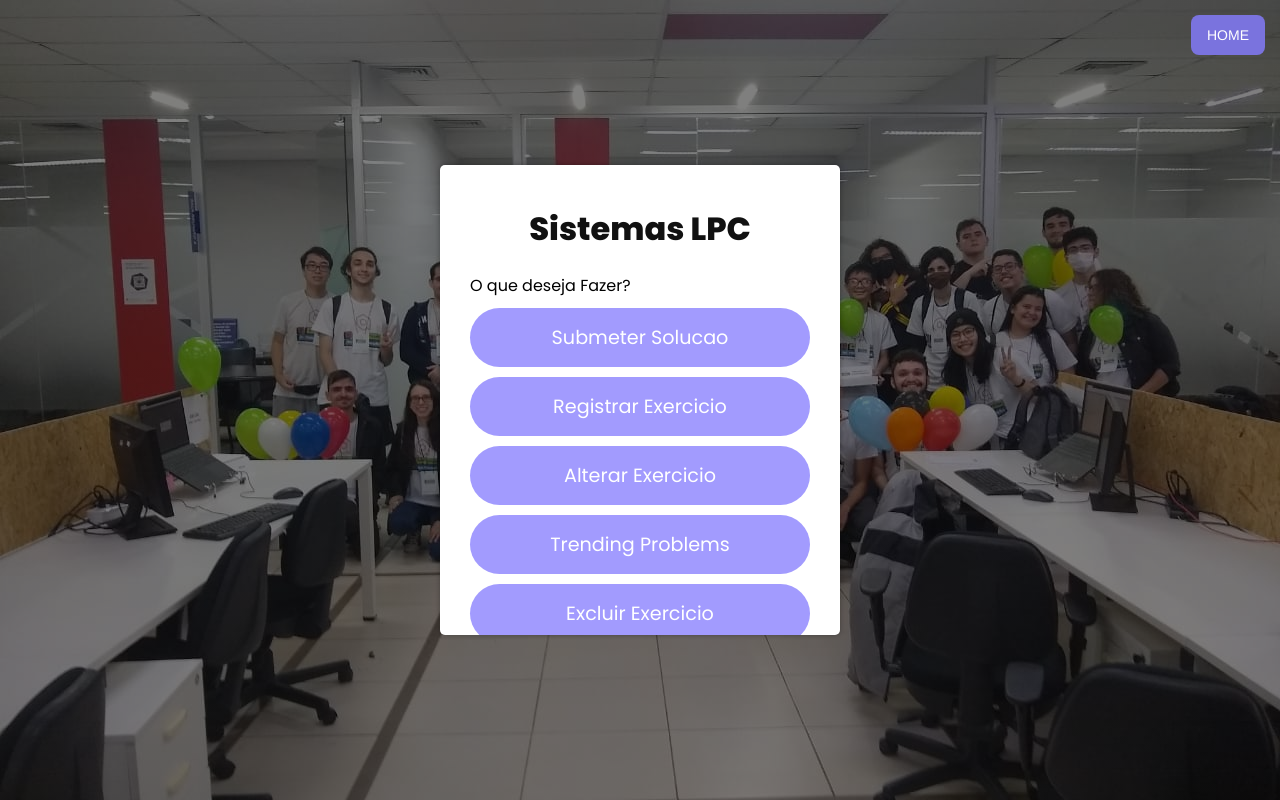
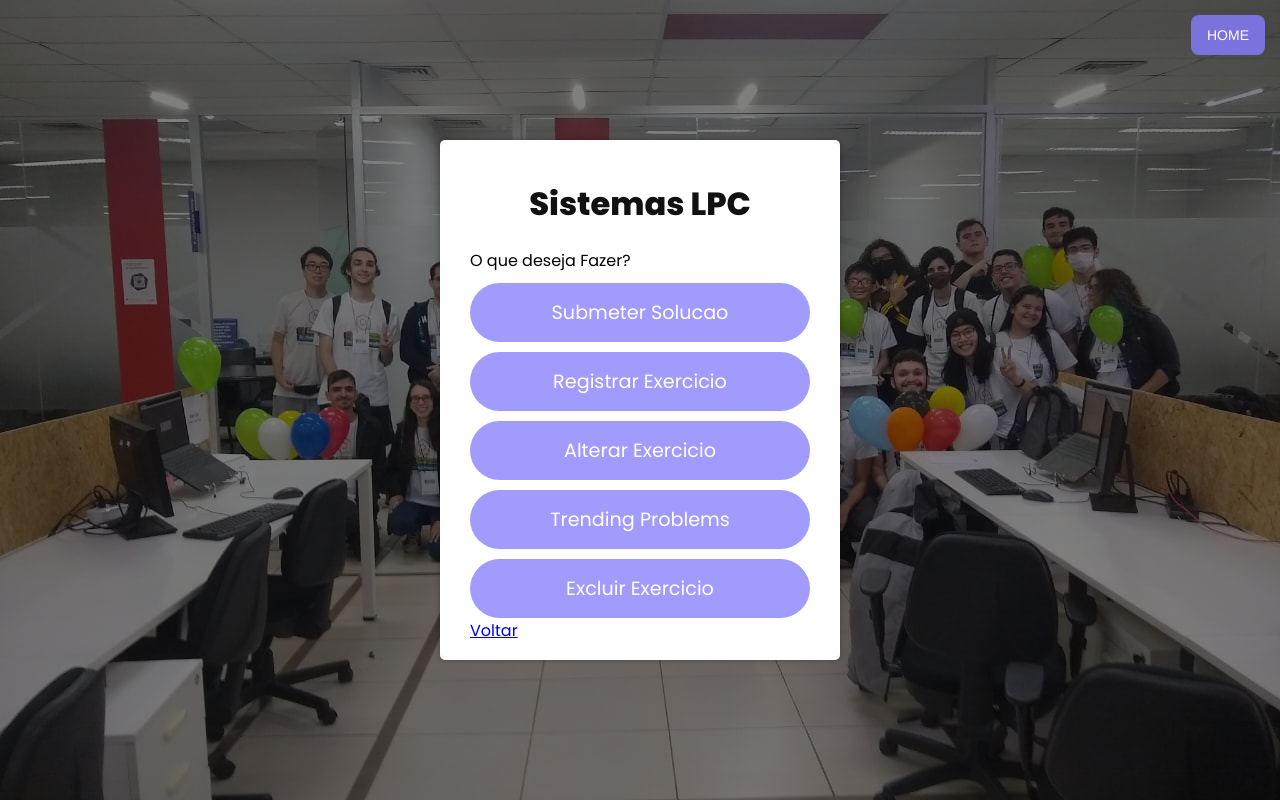
Before and after one commit to Nick146Br/PCBD-UNESP, a PHP site: page /home_exercicio.php in a window 1280 px wide. Run offline with PHP 8.4, Linux system fonts and the light colour scheme; the visitor is signed in with stand-in values (Sample User, id 1).

Commit message:
Alteracao contest

```diff
--- a/home_exercicio.php
+++ b/home_exercicio.php
@@ -32,7 +32,7 @@
     onclick="location.href = 'home.php';"> HOME </button>
 
 
-	<div class="container" id="cad_submissao" style="min-width: 400px; min-height: 470px; height: auto; overflow: auto;">
+	<div class="container" id="cad_submissao" style="min-width: 400px; min-height: 520px; height: auto; overflow: auto;">
 		<p class="login-text" style="font-size: 2rem; font-weight: 800;">Sistemas LPC</p>
 
         O que deseja Fazer?<br>
```
